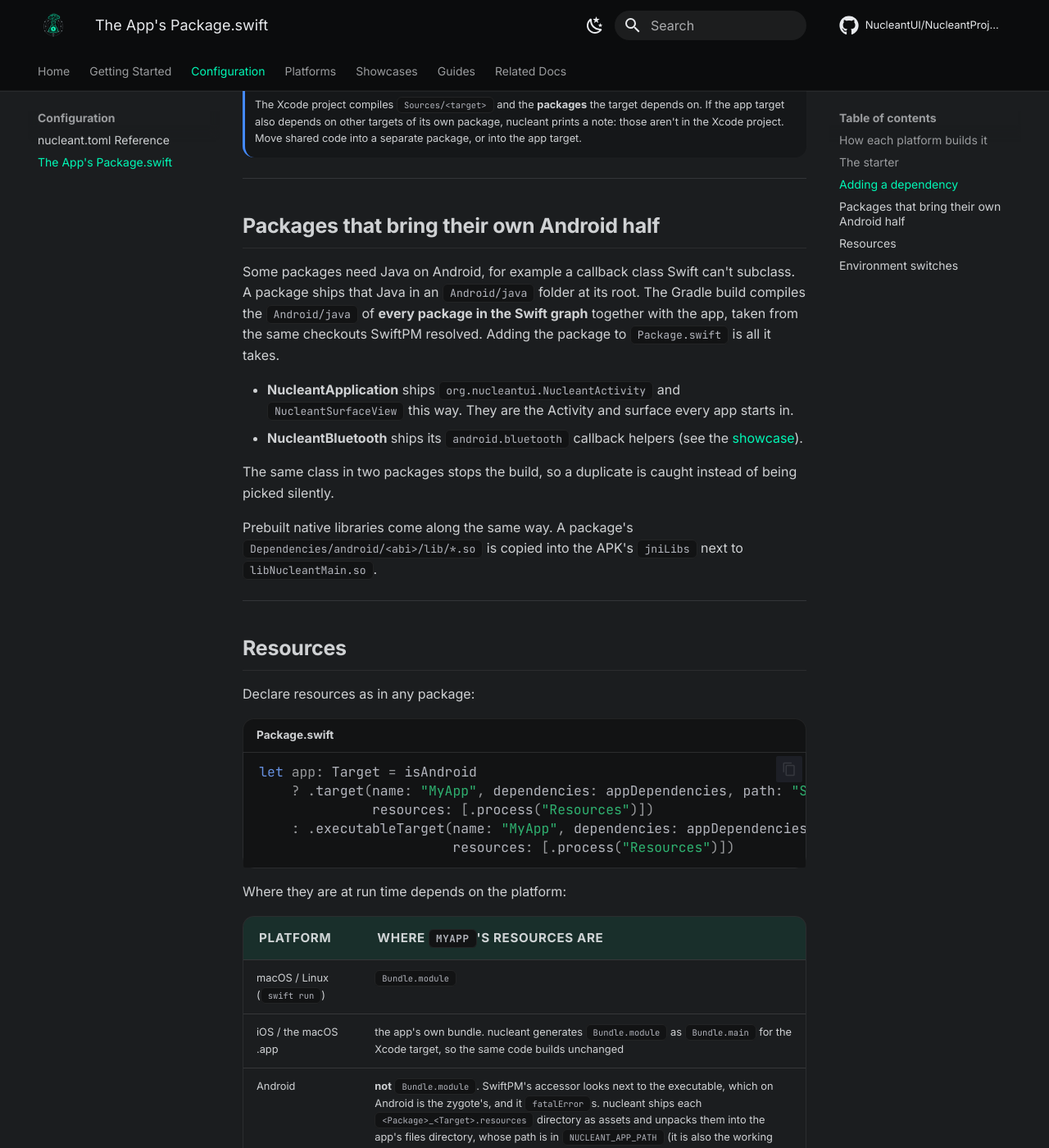
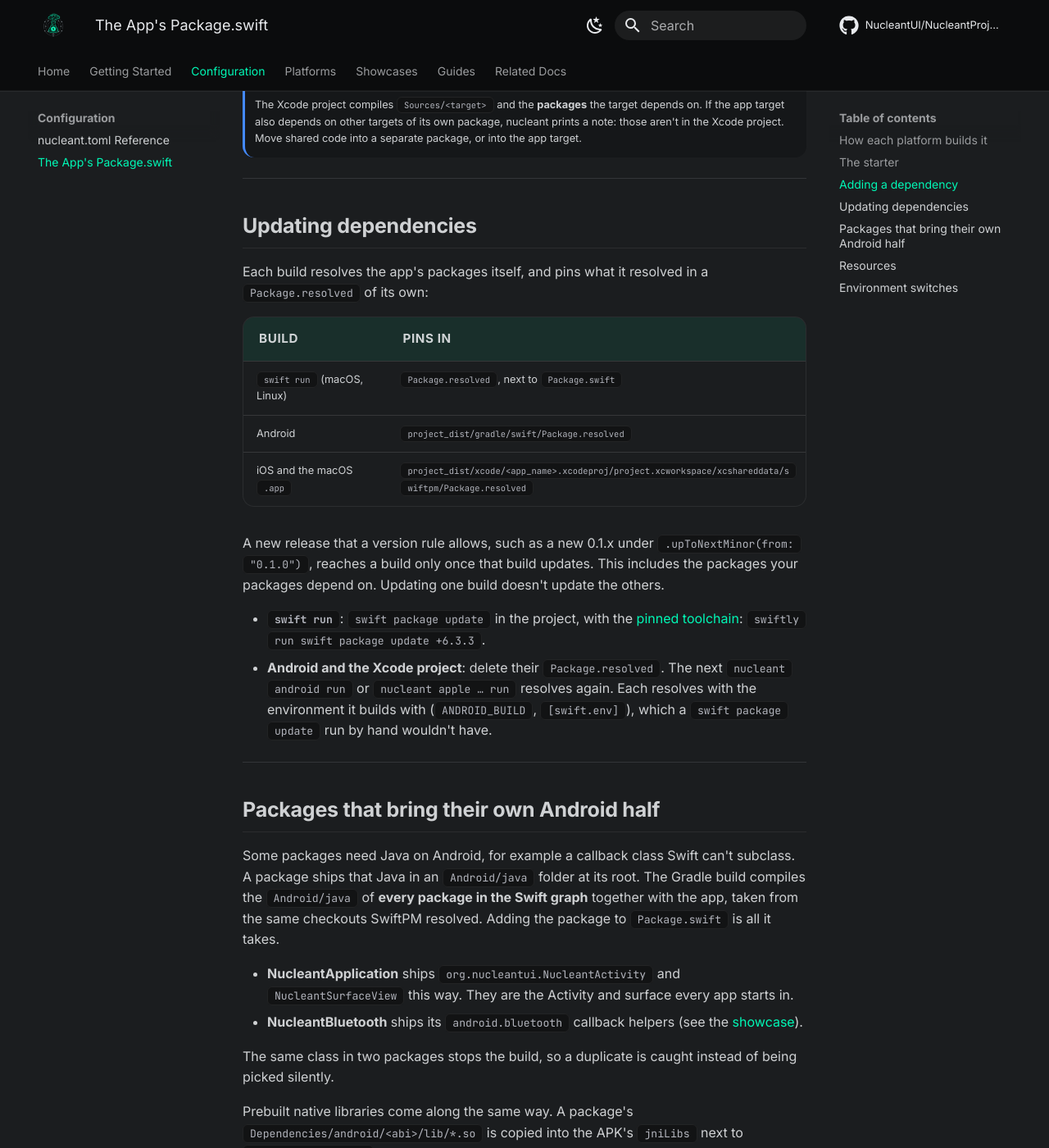
Before and after one commit to NucleantUI/NucleantProject, an MkDocs documentation site: the page built from docs/configuration/package-swift.md, in a window 1280 px wide and 1400 px high, scrolled down 2654 px. Shown: the whole window at 82% size. Built offline with MkDocs 1.6.1 and Material for MkDocs 9.7.7, drawn with Linux system fonts in a browser that asks for light colours; comment, search, counter and statistics services are not loaded.

Commit message:
Docs: updating dependencies, one Package.resolved per build
swift run, the Android build (project_dist/gradle/swift) and the Xcode
project each pin their own versions, so a new release such as
NucleantApplication 0.1.3 reaches each only once it updates. The
scenePhase guide points Android projects at their pin.

Co-Authored-By: Claude Opus 5.5 <noreply@anthropic.com>

```diff
--- a/docs/configuration/package-swift.md
+++ b/docs/configuration/package-swift.md
@@ -91,6 +91,23 @@ A local checkout works the same: `.package(path: "../NucleantBluetooth")`. The X
 
 ---
 
+## Updating dependencies
+
+Each build resolves the app's packages itself, and pins what it resolved in a `Package.resolved` of its own:
+
+| Build | Pins in |
+|---|---|
+| `swift run` (macOS, Linux) | `Package.resolved`, next to `Package.swift` |
+| Android | `project_dist/gradle/swift/Package.resolved` |
+| iOS and the macOS `.app` | `project_dist/xcode/<app_name>.xcodeproj/project.xcworkspace/xcshareddata/swiftpm/Package.resolved` |
+
+A new release that a version rule allows, such as a new 0.1.x under `.upToNextMinor(from: "0.1.0")`, reaches a build only once that build updates. This includes the packages your packages depend on. Updating one build doesn't update the others.
+
+- **`swift run`**: `swift package update` in the project, with the [pinned toolchain](../getting-started/toolchain.md): `swiftly run swift package update +6.3.3`.
+- **Android and the Xcode project**: delete their `Package.resolved`. The next `nucleant android run` or `nucleant apple … run` resolves again. Each resolves with the environment it builds with (`ANDROID_BUILD`, `[swift.env]`), which a `swift package update` run by hand wouldn't have.
+
+---
+
 ## Packages that bring their own Android half
 
 Some packages need Java on Android, for example a callback class Swift can't subclass. A package ships that Java in an `Android/java` folder at its root. The Gradle build compiles the `Android/java` of **every package in the Swift graph** together with the app, taken from the same checkouts SwiftPM resolved. Adding the package to `Package.swift` is all it takes.
```
Also changed, not shown: docs/guides/scene-phase.md (+1 -1 lines).
